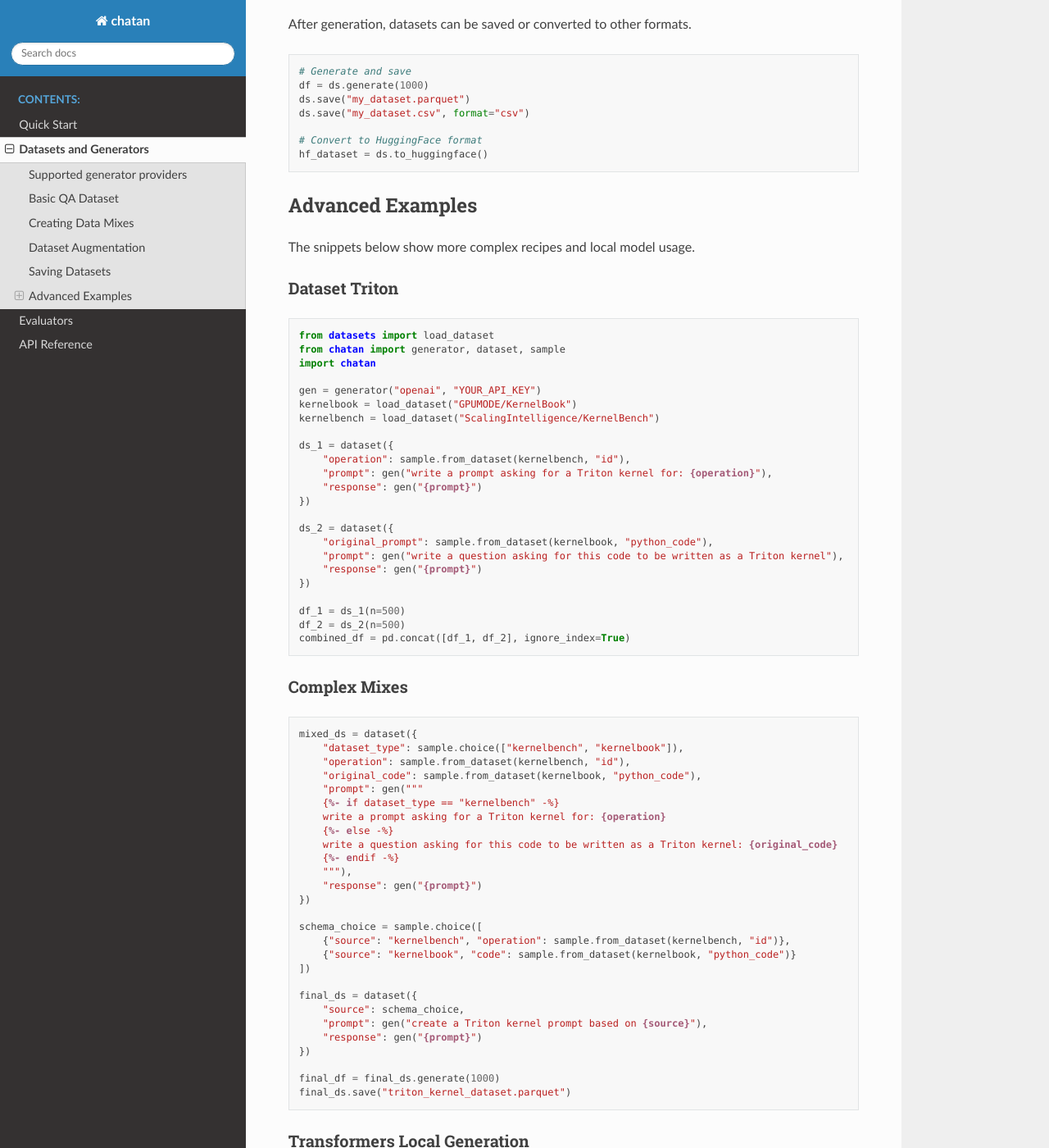
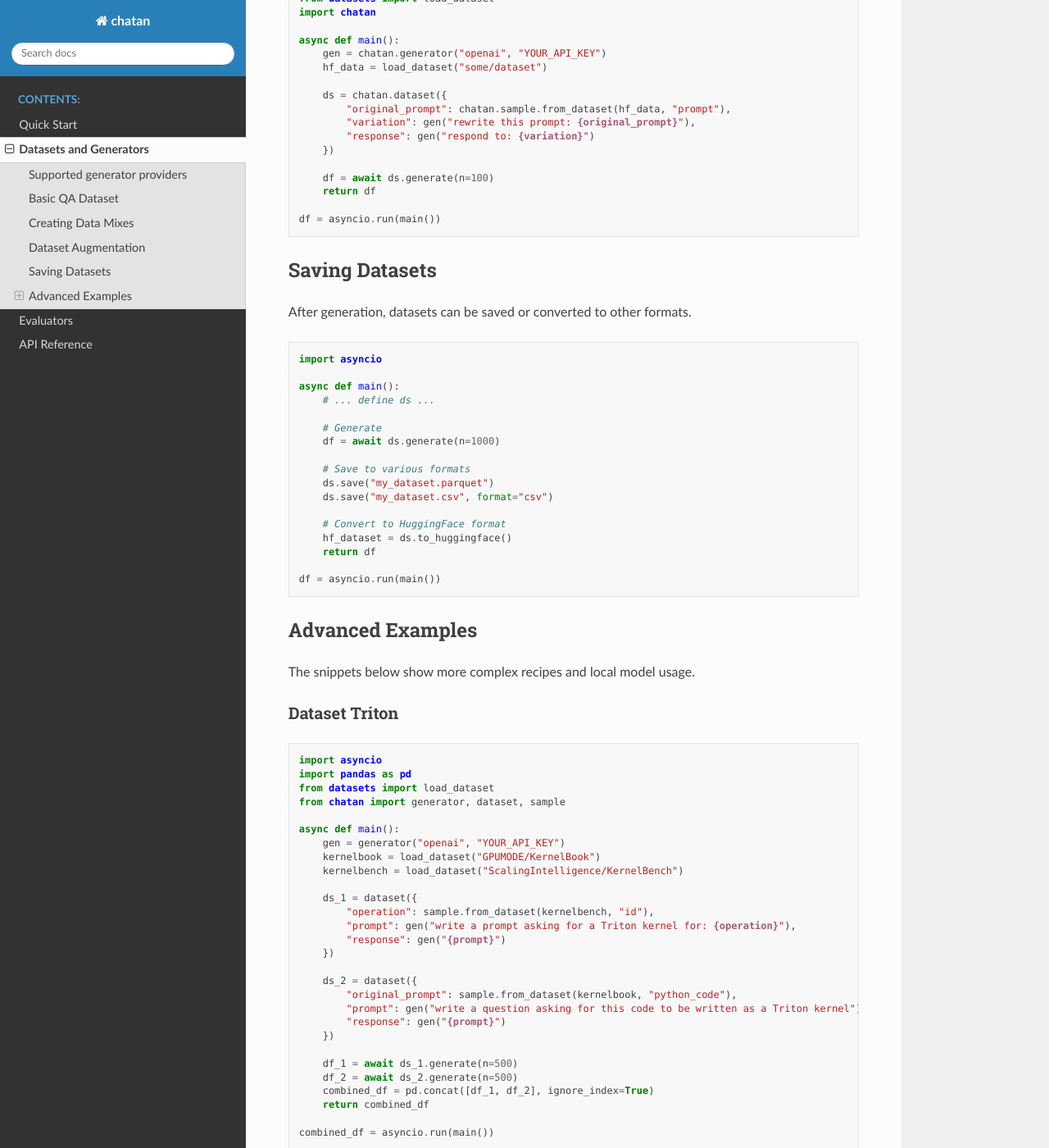
Before and after one commit to cdreetz/chatan, a Sphinx documentation site: the page built from docs/source/datasets_and_generators.rst, in a window 1280 px wide and 1400 px high, scrolled down 1557 px. Shown: the whole window at 82% size. Built offline with Sphinx 7.4.7 and the Read the Docs theme 3.1.0, drawn with Linux system fonts in a browser that asks for light colours; some of the changed text lies outside the part shown.

Commit message:
Update documentation for async-first API
All code examples now use async/await pattern:
- README.md: Updated all examples with asyncio.run()
- quickstart.rst: Added async wrapper to all examples
- datasets_and_generators.rst: Updated all generation examples
- evaluators.rst: Updated evaluation examples

Added notes explaining that generation is async for concurrent API calls.

https://claude.ai/code/session_01RUou7EdAjMSgxXhhj8Sgoc

```diff
--- a/docs/source/datasets_and_generators.rst
+++ b/docs/source/datasets_and_generators.rst
@@ -4,6 +4,8 @@ Datasets and Generators
 Chatan builds datasets from two simple concepts. **Generators** call large
 language models while **samplers** create structured values. Together they form
 the schema for a ``Dataset``.
+
+All generation is async by default, enabling concurrent API calls for faster dataset creation.
 
 Supported generator providers
 -----------------------------
@@ -20,15 +22,20 @@ A minimal dataset uses a single generator to create questions and answers.
 
 .. code-block:: python
 
+   import asyncio
    import chatan
 
-   gen = chatan.generator("openai", "YOUR_API_KEY")
-   ds = chatan.dataset({
-       "question": gen("write a example question from a 5th grade math test"),
-       "answer": gen("answer: {question}")
-   })
+   async def main():
+       gen = chatan.generator("openai", "YOUR_API_KEY")
+       ds = chatan.dataset({
+           "question": gen("write an example question from a 5th grade math test"),
+           "answer": gen("answer: {question}")
+       })
 
-   df = ds.generate(100)
+       df = await ds.generate(n=100)
+       return df
+
+   df = asyncio.run(main())
 
 Creating Data Mixes
 -------------------
@@ -36,23 +43,29 @@ Mix generators with samplers to diversify prompts.
 
 .. code-block:: python
 
-   import uuid
+   import asyncio
    from chatan import dataset, generator, sample
 
-   gen = generator("openai", "YOUR_API_KEY")
+   async def main():
+       gen = generator("openai", "YOUR_API_KEY")
 
-   mix = [
-       "san antonio, tx",
-       "marfa, tx",
-       "paris, fr"
-   ]
+       mix = [
+           "san antonio, tx",
+           "marfa, tx",
+           "paris, fr"
+       ]
 
-   ds = dataset({
-       "id": sample.uuid(),
-       "topic": sample.choice(mix),
-       "prompt": gen("write an example question about the history of {topic}"),
-       "response": gen("respond to: {prompt}"),
-   })
+       ds = dataset({
+           "id": sample.uuid(),
+           "topic": sample.choice(mix),
+           "prompt": gen("write an example question about the history of {topic}"),
+           "response": gen("respond to: {prompt}"),
+       })
+
+       df = await ds.generate(n=100)
+       return df
+
+   df = asyncio.run(main())
 
 Dataset Augmentation
 --------------------
@@ -60,17 +73,24 @@ Pull rows from existing corpora and ask the model to create new variations.
 
 .. code-block:: python
 
+   import asyncio
    from datasets import load_dataset
    import chatan
 
-   gen = chatan.generator("openai", "YOUR_API_KEY")
-   hf_data = load_dataset("some/dataset")
+   async def main():
+       gen = chatan.generator("openai", "YOUR_API_KEY")
+       hf_data = load_dataset("some/dataset")
 
-   ds = chatan.dataset({
-       "original_prompt": chatan.sample.from_dataset(hf_data, "prompt"),
-       "variation": gen("rewrite this prompt: {original_prompt}"),
-       "response": gen("respond to: {variation}")
-   })
+       ds = chatan.dataset({
+           "original_prompt": chatan.sample.from_dataset(hf_data, "prompt"),
+           "variation": gen("rewrite this prompt: {original_prompt}"),
+           "response": gen("respond to: {variation}")
+       })
+
+       df = await ds.generate(n=100)
+       return df
+
+   df = asyncio.run(main())
 
 Saving Datasets
 ---------------
@@ -78,13 +98,23 @@ After generation, datasets can be saved or converted to other formats.
 
 .. code-block:: python
 
-   # Generate and save
-   df = ds.generate(1000)
-   ds.save("my_dataset.parquet")
-   ds.save("my_dataset.csv", format="csv")
+   import asyncio
 
-   # Convert to HuggingFace format
-   hf_dataset = ds.to_huggingface()
+   async def main():
+       # ... define ds ...
+
+       # Generate
+       df = await ds.generate(n=1000)
+
+       # Save to various formats
+       ds.save("my_dataset.parquet")
+       ds.save("my_dataset.csv", format="csv")
+
+       # Convert to HuggingFace format
+       hf_dataset = ds.to_huggingface()
+       return df
+
+   df = asyncio.run(main())
 
 Advanced Examples
 -----------------
@@ -95,77 +125,85 @@ Dataset Triton
 
 .. code-block:: python
 
+   import asyncio
+   import pandas as pd
    from datasets import load_dataset
    from chatan import generator, dataset, sample
-   import chatan
 
-   gen = generator("openai", "YOUR_API_KEY")
-   kernelbook = load_dataset("GPUMODE/KernelBook")
-   kernelbench = load_dataset("ScalingIntelligence/KernelBench")
+   async def main():
+       gen = generator("openai", "YOUR_API_KEY")
+       kernelbook = load_dataset("GPUMODE/KernelBook")
+       kernelbench = load_dataset("ScalingIntelligence/KernelBench")
 
-   ds_1 = dataset({
-       "operation": sample.from_dataset(kernelbench, "id"),
-       "prompt": gen("write a prompt asking for a Triton kernel for: {operation}"),
-       "response": gen("{prompt}")
-   })
+       ds_1 = dataset({
+           "operation": sample.from_dataset(kernelbench, "id"),
+           "prompt": gen("write a prompt asking for a Triton kernel for: {operation}"),
+           "response": gen("{prompt}")
+       })
 
-   ds_2 = dataset({
-       "original_prompt": sample.from_dataset(kernelbook, "python_code"),
-       "prompt": gen("write a question asking for this code to be written as a Triton kernel"),
-       "response": gen("{prompt}")
-   })
+       ds_2 = dataset({
+           "original_prompt": sample.from_dataset(kernelbook, "python_code"),
+           "prompt": gen("write a question asking for this code to be written as a Triton kernel"),
+           "response": gen("{prompt}")
+       })
 
-   df_1 = ds_1(n=500)
-   df_2 = ds_2(n=500)
-   combined_df = pd.concat([df_1, df_2], ignore_index=True)
+       df_1 = await ds_1.generate(n=500)
+       df_2 = await ds_2.generate(n=500)
+       combined_df = pd.concat([df_1, df_2], ignore_index=True)
+       return combined_df
+
+   combined_df = asyncio.run(main())
 
 Complex Mixes
 ^^^^^^^^^^^^^
 
 .. code-block:: python
 
-   mixed_ds = dataset({
-       "dataset_type": sample.choice(["kernelbench", "kernelbook"]),
-       "operation": sample.from_dataset(kernelbench, "id"),
-       "original_code": sample.from_dataset(kernelbook, "python_code"),
-       "prompt": gen("""
-       {%- if dataset_type == "kernelbench" -%}
-       write a prompt asking for a Triton kernel for: {operation}
-       {%- else -%}
-       write a question asking for this code to be written as a Triton kernel: {original_code}
-       {%- endif -%}
-       """),
-       "response": gen("{prompt}")
-   })
+   import asyncio
+   from chatan import generator, dataset, sample
 
-   schema_choice = sample.choice([
-       {"source": "kernelbench", "operation": sample.from_dataset(kernelbench, "id")},
-       {"source": "kernelbook", "code": sample.from_dataset(kernelbook, "python_code")}
-   ])
+   async def main():
+       gen = generator("openai", "YOUR_API_KEY")
 
-   final_ds = dataset({
-       "source": schema_choice,
-       "prompt": gen("create a Triton kernel prompt based on {source}"),
-       "response": gen("{prompt}")
-   })
+       mixed_ds = dataset({
+           "dataset_type": sample.choice(["kernelbench", "kernelbook"]),
+           "operation": sample.from_dataset(kernelbench, "id"),
+           "original_code": sample.from_dataset(kernelbook, "python_code"),
+           "prompt": gen("""
+           {%- if dataset_type == "kernelbench" -%}
+           write a prompt asking for a Triton kernel for: {operation}
+           {%- else -%}
+           write a question asking for this code to be written as a Triton kernel: {original_code}
+           {%- endif -%}
+           """),
+           "response": gen("{prompt}")
+       })
 
-   final_df = final_ds.generate(1000)
-   final_ds.save("triton_kernel_dataset.parquet")
+       final_df = await mixed_ds.generate(n=1000)
+       mixed_ds.save("triton_kernel_dataset.parquet")
+       return final_df
+
+   final_df = asyncio.run(main())
 
 Transformers Local Generation
 ^^^^^^^^^^^^^^^^^^^^^^^^^^^^^
 
 .. code-block:: python
 
+   import asyncio
    from chatan import generator, dataset, sample
 
-   # Use a local HuggingFace model
-   gen = generator("transformers", model="gpt2")
+   async def main():
+       # Use a local HuggingFace model
+       gen = generator("transformers", model="gpt2")
 
-   ds = dataset({
-       "topic": sample.choice(["space", "history", "science"]),
-       "prompt": gen("Ask a short question about {topic}"),
-       "response": gen("{prompt}")
-   })
+       ds = dataset({
+           "topic": sample.choice(["space", "history", "science"]),
+           "prompt": gen("Ask a short question about {topic}"),
+           "response": gen("{prompt}")
+       })
 
-   df = ds.generate(5)
+       df = await ds.generate(n=5)
+       return df
+
+   df = asyncio.run(main())
```
Also changed, not shown: README.md (+64 -39 lines), docs/source/evaluators.rst (+32 -18 lines), docs/source/quickstart.rst (+27 -13 lines).
